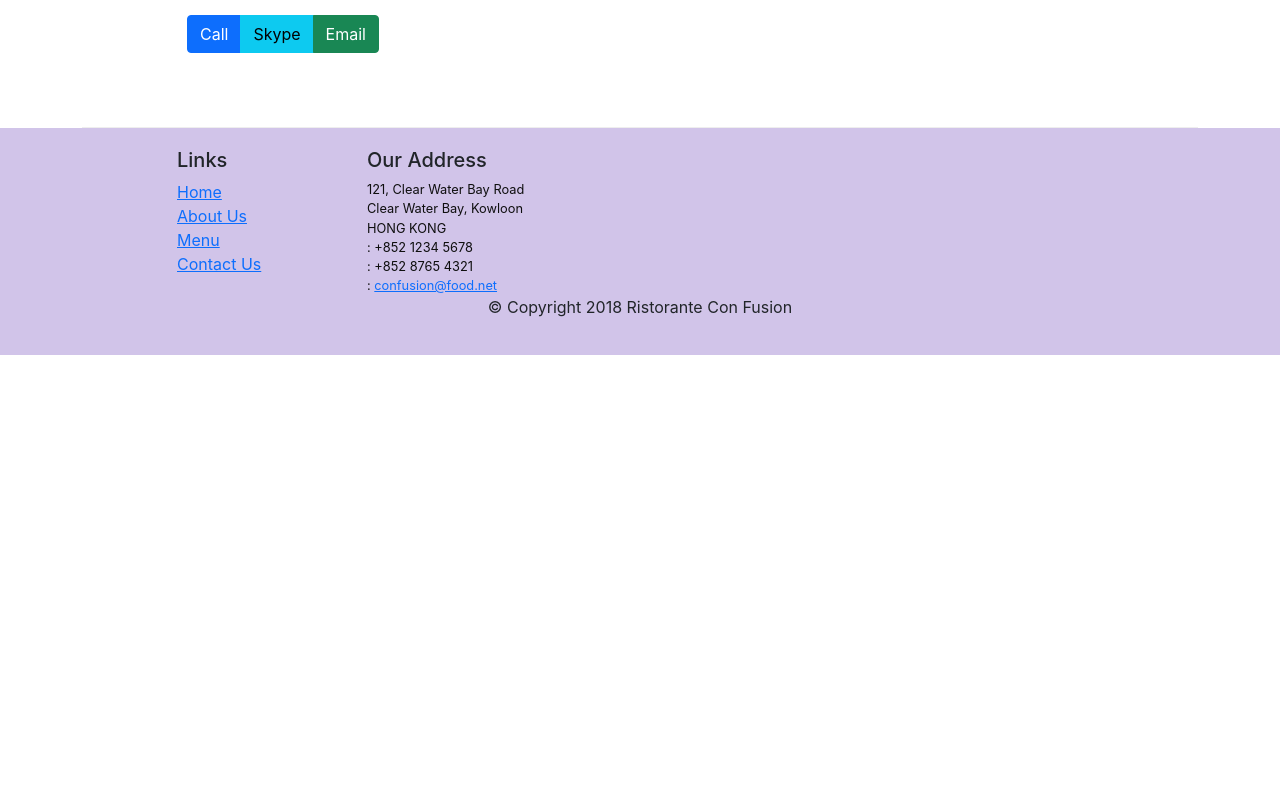
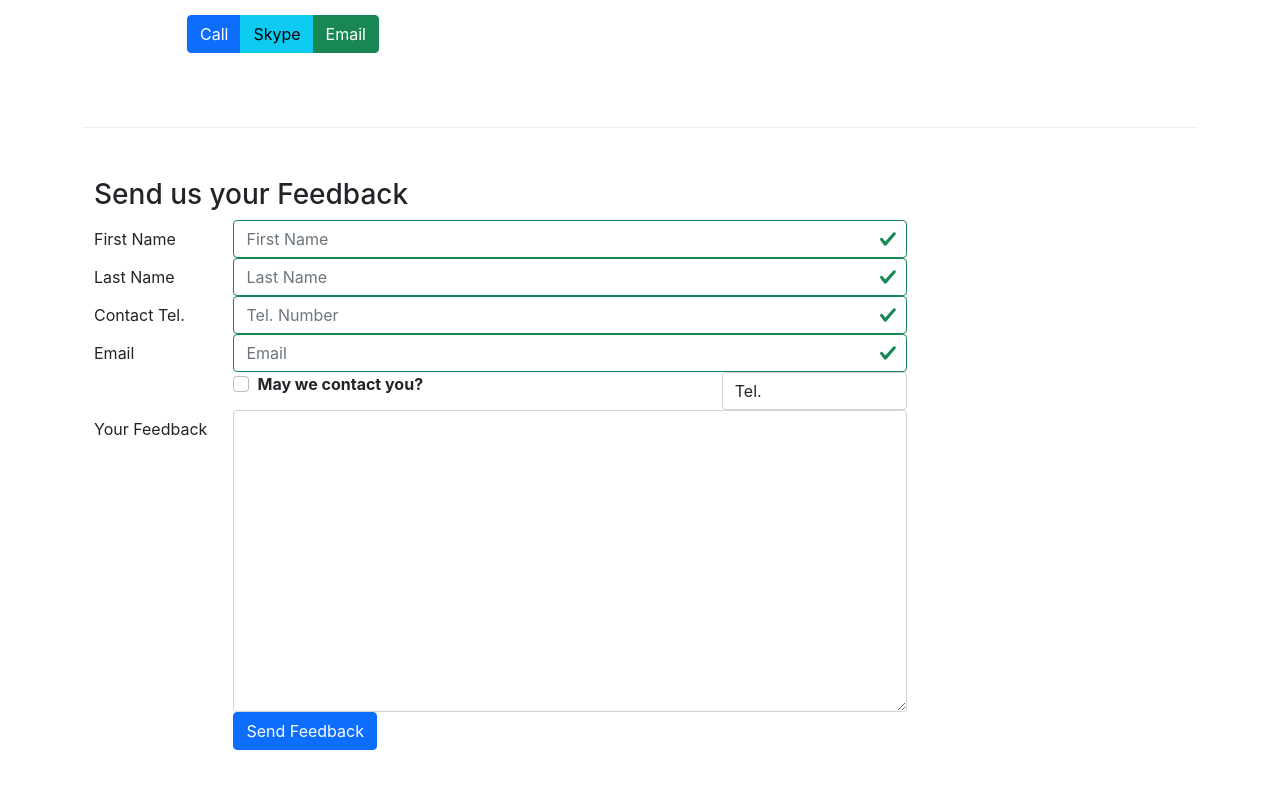
Before and after one commit to irtizahussain221/conFusion-React-Coursera, a React (Create React App) app: page /contactus in a window 1280 px wide. Shown: the part 720-1520 px from the top of the page. Before the commit the page ends 1075 px from the top, so only its background shows below. Built offline with nearby package versions, Linux system fonts and the light colour scheme; the HTML template or start-up script is replaced by a standard one.

Commit message:
Controlled Forms

```diff
--- a/src/components/AboutComponent.js
+++ b/src/components/AboutComponent.js
@@ -25,7 +25,11 @@
 
 function About(props) {
   const leaders = props.leaders.map((leader) => {
-    return <RenderLeader leader={leader} />;
+    return (
+      <div key={leader.id}>
+        <RenderLeader leader={leader} />
+      </div>
+    );
   });
 
   return (
--- a/src/components/ContactComponent.js
+++ b/src/components/ContactComponent.js
@@ -1,8 +1,99 @@
 import React from "react";
-import { Breadcrumb, BreadcrumbItem } from "reactstrap";
+import {
+  Breadcrumb,
+  BreadcrumbItem,
+  Button,
+  Form,
+  FormGroup,
+  Label,
+  Input,
+  Col,
+  FormFeedback,
+} from "reactstrap";
 import { Link } from "react-router-dom";
 
-function Contact() {
+class Contact extends React.Component {
+  constructor(props) {
+    super(props);
+    this.state = {
+      firstname: "",
+      lastname: "",
+      telnum: "",
+      email: "",
+      agree: false,
+      contactType: "Tel.",
+      message: "",
+      touched: {
+        firstname: false,
+        lastname: false,
+        telnum: false,
+        email: false,
+      },
+    };
+    this.handleInputChange = this.handleInputChange.bind(this);
+    this.handleSubmit = this.handleSubmit.bind(this);
+    this.handleBlur = this.handleBlur.bind(this);
+  }
+
+  handleInputChange(event) {
+    const target = event.target;
+    const value = target.type === "checkbox" ? target.checked : target.value;
+    const name = target.name;
+    this.setState({
+      [name]: value,
+    });
+  }
+
+  handleSubmit(event) {
+    console.log("current state is " + JSON.stringify(this.state));
+    alert("current state is " + JSON.stringify(this.state));
+    event.preventDefault();
+  }
+
+  handleBlur = (field) => (evt) => {
+    this.setState({
+      touched: { ...this.state.touched, [field]: true },
+    });
+  };
+
+  validate(firstname, lastname, telnum, email) {
+    const errors = {
+      firstname: "",
+      lastname: "",
+      telnum: "",
+      email: "",
+    };
+
+    if (this.state.touched.firstname && firstname.length < 3)
+      errors.firstname = "First Name should be >= 3 characters";
+    else if (this.state.touched.firstname && firstname.length > 10)
+      errors.firstname = "First Name should be <= 10 characters";
+
+    if (this.state.touched.lastname && lastname.length < 3)
+      errors.lastname = "Last Name should be >= 3 characters";
+    else if (this.state.touched.lastname && lastname.length > 10)
+      errors.lastname = "Last Name should be <= 10 characters";
+
+    const reg = /^\d+$/;
+    if (this.state.touched.telnum && !reg.test(telnum))
+      errors.telnum = "Tel. Number should contain only numbers";
+
+    if (
+      this.state.touched.email &&
+      email.split("").filter((x) => x === "@").length !== 1
+    )
+      errors.email = "Email should contain a @";
+
+    return errors;
+  }
+
+  render() {
+    const errors = this.validate(
+      this.state.firstname,
+      this.state.lastname,
+      this.state.telnum,
+      this.state.email
+    );
     return (
       <div className="container">
         <div className="row">
@@ -63,8 +154,142 @@
             </div>
           </div>
         </div>
+        <div className="row row-content">
+          <div className="col-12">
+            <h3>Send us your Feedback</h3>
+          </div>
+          <div className="col-12 col-md-9">
+            <Form onSubmit={this.handleSubmit}>
+              <FormGroup row>
+                <Label htmlFor="firstname" md={2}>
+                  First Name
+                </Label>
+                <Col md={10}>
+                  <Input
+                    type="text"
+                    id="firstname"
+                    name="firstname"
+                    placeholder="First Name"
+                    value={this.state.firstname}
+                    valid={errors.firstname === ""}
+                    invalid={errors.firstname !== ""}
+                    onBlur={this.handleBlur("firstname")}
+                    onChange={this.handleInputChange}
+                  />
+                  <FormFeedback>{errors.firstname}</FormFeedback>
+                </Col>
+              </FormGroup>
+              <FormGroup row>
+                <Label htmlFor="lastname" md={2}>
+                  Last Name
+                </Label>
+                <Col md={10}>
+                  <Input
+                    type="text"
+                    id="lastname"
+                    name="lastname"
+                    placeholder="Last Name"
+                    value={this.state.lastname}
+                    valid={errors.lastname === ""}
+                    invalid={errors.lastname !== ""}
+                    onBlur={this.handleBlur("lastname")}
+                    onChange={this.handleInputChange}
+                  />
+                  <FormFeedback>{errors.lastname}</FormFeedback>
+                </Col>
+              </FormGroup>
+              <FormGroup row>
+                <Label htmlFor="telnum" md={2}>
+                  Contact Tel.
+                </Label>
+                <Col md={10}>
+                  <Input
+                    type="tel"
+                    id="telnum"
+                    name="telnum"
+                    placeholder="Tel. Number"
+                    value={this.state.telnum}
+                    valid={errors.telnum === ""}
+                    invalid={errors.telnum !== ""}
+                    onBlur={this.handleBlur("telnum")}
+                    onChange={this.handleInputChange}
+                  />
+                  <FormFeedback>{errors.telnum}</FormFeedback>
+                </Col>
+              </FormGroup>
+              <FormGroup row>
+                <Label htmlFor="email" md={2}>
+                  Email
+                </Label>
+                <Col md={10}>
+                  <Input
+                    type="email"
+                    id="email"
+                    name="email"
+                    placeholder="Email"
+                    value={this.state.email}
+                    valid={errors.email === ""}
+                    invalid={errors.email !== ""}
+                    onBlur={this.handleBlur("email")}
+                    onChange={this.handleInputChange}
+                  />
+                  <FormFeedback>{errors.email}</FormFeedback>
+                </Col>
+              </FormGroup>
+              <FormGroup row>
+                <Col md={{ size: 6, offset: 2 }}>
+                  <FormGroup check>
+                    <Label check>
+                      <Input
+                        type="checkbox"
+                        name="agree"
+                        checked={this.state.agree}
+                        onChange={this.handleInputChange}
+                      />{" "}
+                      <strong>May we contact you?</strong>
+                    </Label>
+                  </FormGroup>
+                </Col>
+                <Col md={{ size: 3, offset: 1 }}>
+                  <Input
+                    type="select"
+                    name="contactType"
+                    value={this.state.contactType}
+                    onChange={this.handleInputChange}
+                  >
+                    <option>Tel.</option>
+                    <option>Email</option>
+                  </Input>
+                </Col>
+              </FormGroup>
+              <FormGroup row>
+                <Label htmlFor="message" md={2}>
+                  Your Feedback
+                </Label>
+                <Col md={10}>
+                  <Input
+                    type="textarea"
+                    id="message"
+                    name="message"
+                    rows="12"
+                    value={this.state.message}
+                    onChange={this.handleInputChange}
+                  ></Input>
+                </Col>
+              </FormGroup>
+              <FormGroup row>
+                <Col md={{ size: 10, offset: 2 }}>
+                  <Button type="submit" color="primary">
+                    Send Feedback
+                  </Button>
+                </Col>
+              </FormGroup>
+            </Form>
+          </div>
+        </div>
       </div>
     );
   }
+}
 
 export default Contact;
--- a/src/components/MainComponent.js
+++ b/src/components/MainComponent.js
@@ -1,5 +1,5 @@
 import React from "react";
-import Menu from "./menuComponent";
+import Menu from "./MenuComponent";
 import DishDetail from "./DishDetailComponent";
 import { DISHES } from "../shared/dishes";
 import Home from "./HomeComponent";
```
Lines whose indentation alone changed are shown as unchanged.
